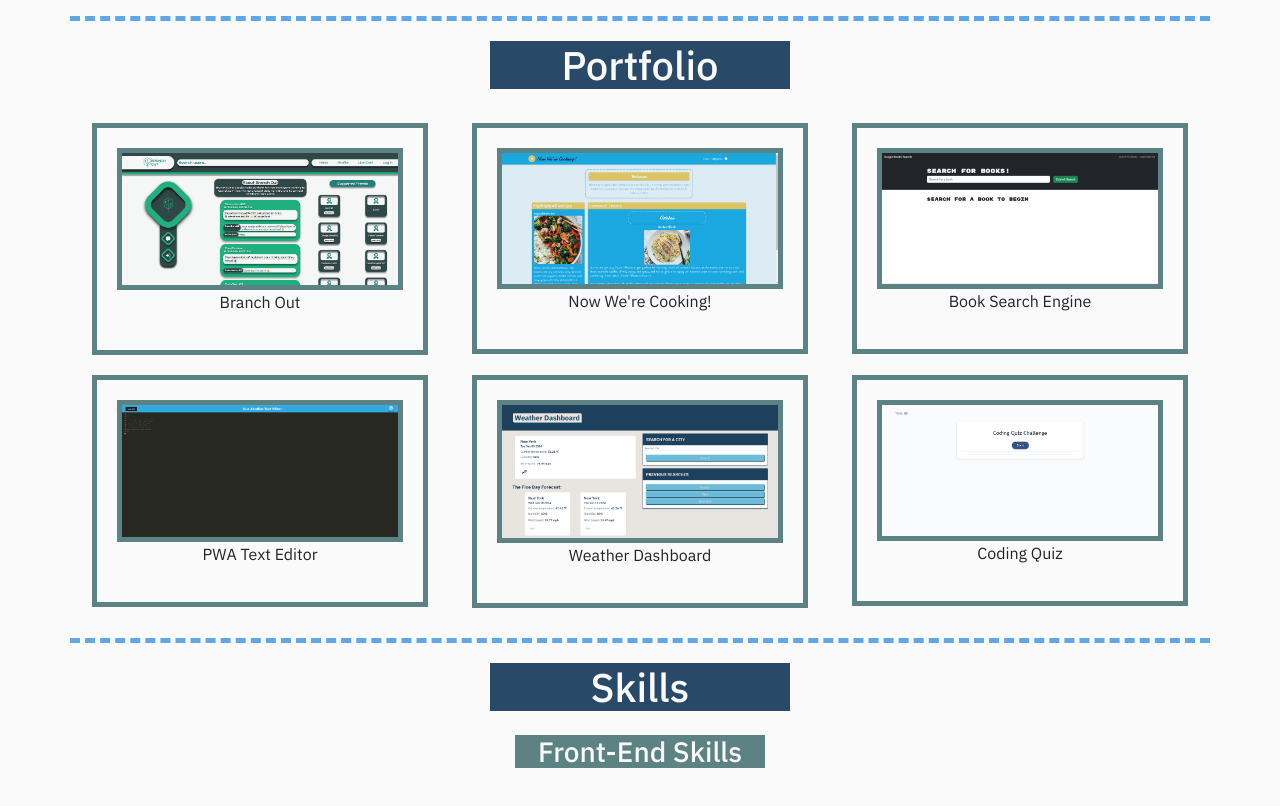
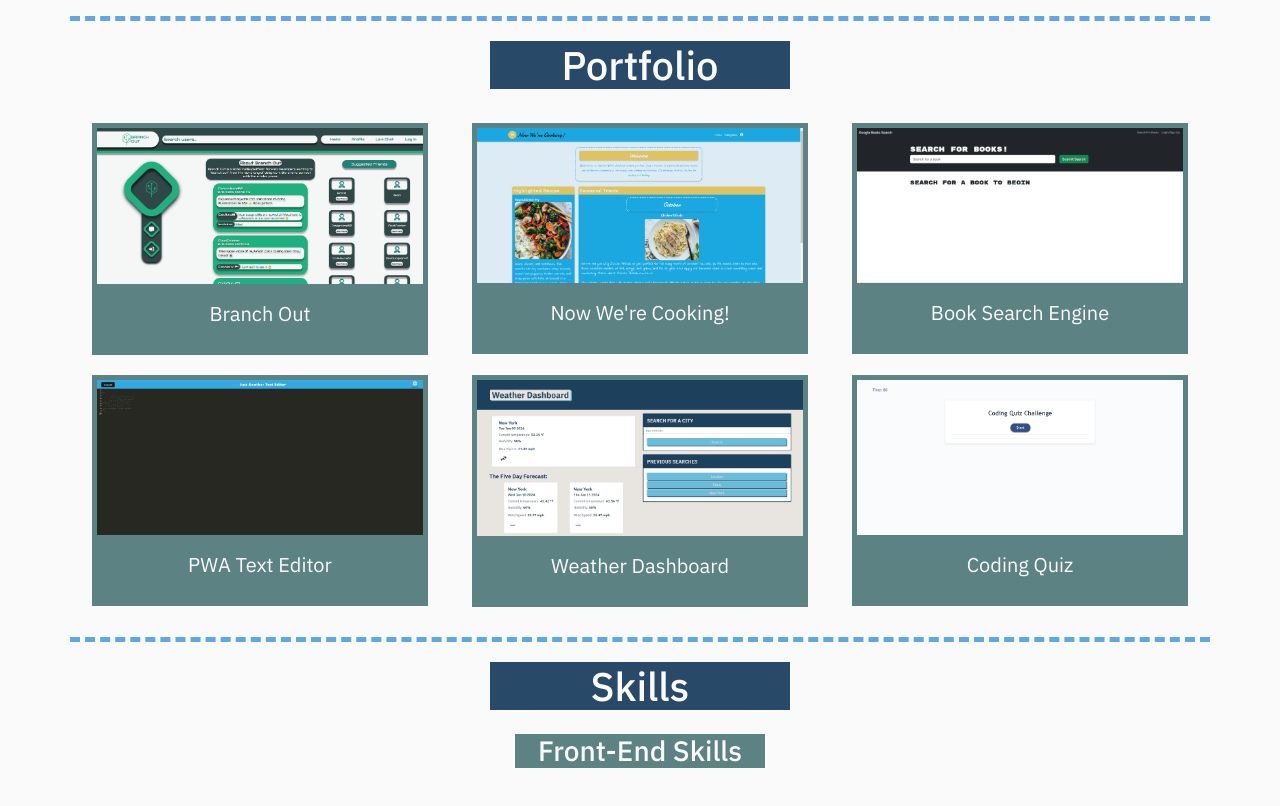
Before and after one commit to jeslocascio/Professional_Portfolio_Website, a React (Vite) app: page / in a window 1280 px wide. Shown: the part 782-1588 px from the top of the page. Built offline with nearby package versions, Linux system fonts and the light colour scheme; the HTML template or start-up script is replaced by a standard one.

Commit message:
Fixed Portfolio boxes and Photo position

```diff
--- a/src/styles/AboutMe.css
+++ b/src/styles/AboutMe.css
@@ -10,6 +10,7 @@
     border: 5px solid var(--cutty_sark);
     border-radius: 50%;
     margin-right: 20px;
+    margin-bottom: 20px;
     width: 300px; /* Adjust as needed */
     height: 300px; /* Adjust as needed */
     order: 1; /* For responsive order */
--- a/src/styles/Portfolio.css
+++ b/src/styles/Portfolio.css
@@ -13,8 +13,11 @@
 .project-box {
     position: relative; /* Needed for absolute positioning within */
     margin: 10px;
-    padding: 20px;
+    padding-bottom: 5px;
     border: 5px solid var(--cutty_sark);
+    background: var(--cutty_sark);
+    color: var(--alabaster);
+    font-size: 20px;
     text-align: center;
     overflow: hidden; /* Hide overflowing links initially */
 }
@@ -22,8 +25,9 @@
 .project-img {
     width: 100%;
     max-width: 500px;
+    margin-bottom: 10px;
     height: auto;
-    border: 5px solid var(--cutty_sark);
+    border-bottom: 5px solid var(--cutty_sark);
 }
 
 .project-links {
```
